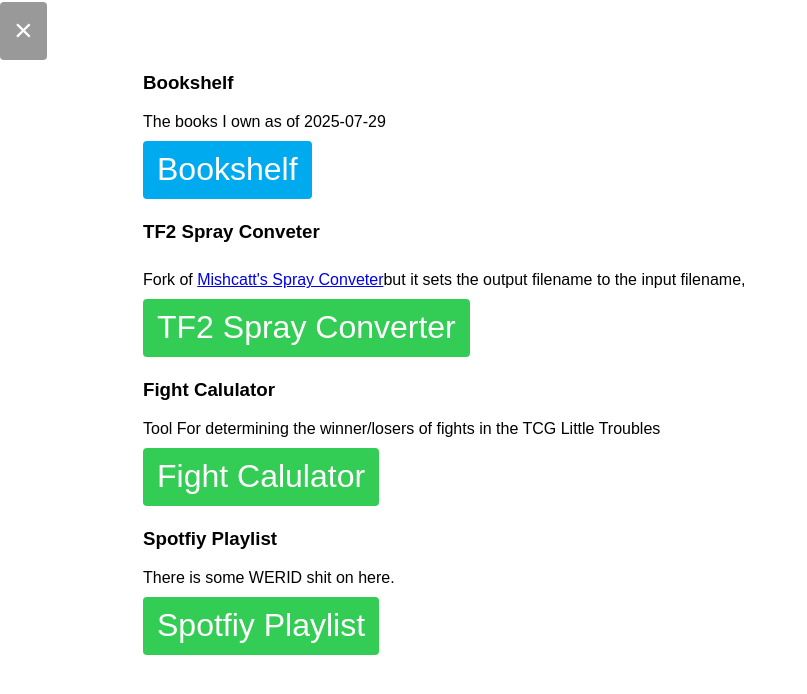
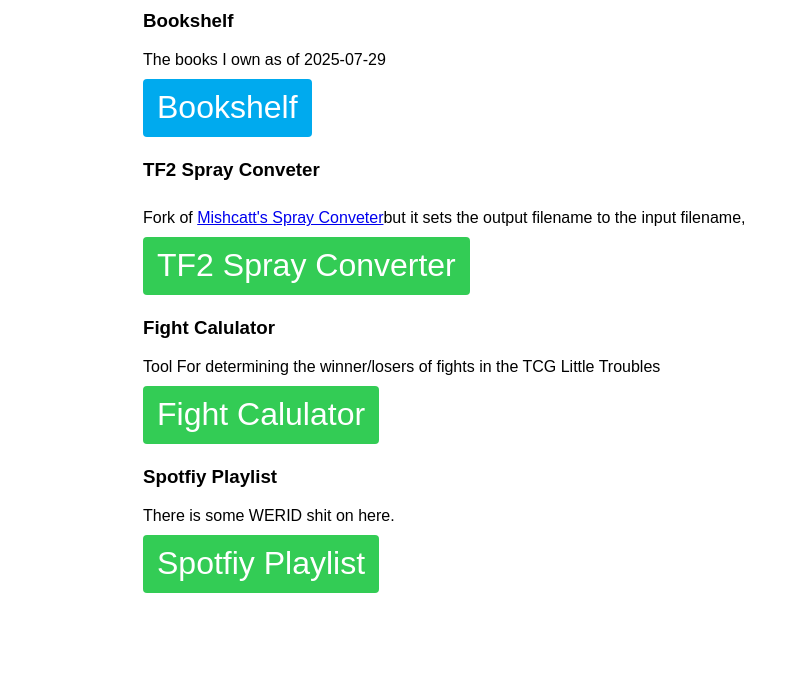
Before and after one commit to LakesideMiners/LakesideMiners.github.io, a plain HTML site: page index.html in a window 1536 px wide. Shown: the whole page, without its empty margins (0-807 px from the left). Drawn offline with Linux system fonts and the light colour scheme.

Commit message:
new css, and index changes,

```diff
--- a/css/min.css
+++ b/css/min.css
@@ -1 +1 @@
-body,textarea,input,select{background:0;border-radius:0;font:16px sans-serif;margin:0}.addon,.btn-sm,.nav,textarea,input,select{outline:0;font-size:14px}.smooth{transition:all .2s}.btn,.nav a{text-decoration:none}.container{margin:0 20px;width:auto}@media(min-width:1310px){.container{margin:auto;width:1270px}}.btn,h2{font-size:2em}h1{font-size:3em}.btn{background:#999;border-radius:6px;border:0;color:#fff;cursor:pointer;display:inline-block;margin:2px 0;padding:12px 30px 14px}.btn:hover{background:#888}.btn:active,.btn:focus{background:#777}.btn-a{background:#0ae}.btn-a:hover{background:#09d}.btn-a:active,.btn-a:focus{background:#08b}.btn-b{background:#3c5}.btn-b:hover{background:#2b4}.btn-b:active,.btn-b:focus{background:#2a4}.btn-c{background:#d33}.btn-c:hover{background:#c22}.btn-c:active,.btn-c:focus{background:#b22}.btn-sm{border-radius:4px;padding:10px 14px 11px}
+body,textarea,input,select{background:0;border-radius:0;font:16px sans-serif;margin:0}.addon,.btn-sm,.nav,textarea,input,select{outline:0;font-size:14px}.smooth{transition:all .2s}.btn,.nav a{text-decoration:none}.container{margin:0 20px;width:auto}@media(min-width:1310px){.container{margin:auto;width:1270px}}.btn,h2{font-size:2em}h1{font-size:3em}.btn{background:#999;border-radius:6px;border:0;color:#fff;cursor:pointer;display:inline-block;margin:2px 0;padding:12px 30px 14px}.btn:hover{background:#888}.btn:active,.btn:focus{background:#777}.btn-a{background:#0ae}.btn-a:hover{background:#09d}.btn-a:active,.btn-a:focus{background:#08b}.btn-b{background:#3c5}.btn-b:hover{background:#2b4}.btn-b:active,.btn-b:focus{background:#2a4}.btn-c{background:#d33}.btn-c:hover{background:#c22}.btn-c:active,.btn-c:focus{background:#b22}.btn-sm{border-radius:4px;padding:10px 14px 11px}.table th,.table td{padding:.5em;text-align:left}.table tbody>:nth-child(2n-1){background:#ddd}
--- a/index.html
+++ b/index.html
@@ -39,7 +39,6 @@
 </head>
 
 <body>
-	<button class="btn-close btn btn-sm">×</button>
 	<div class="container">
 		<div class="row">
 			<div class="col c4">
```
